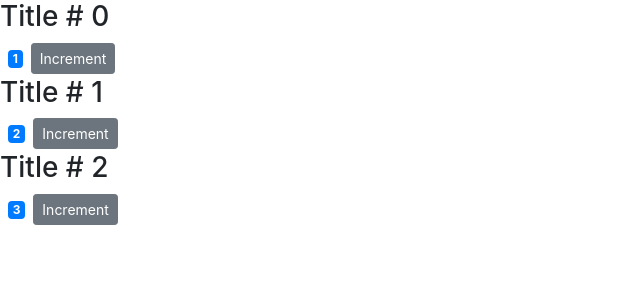
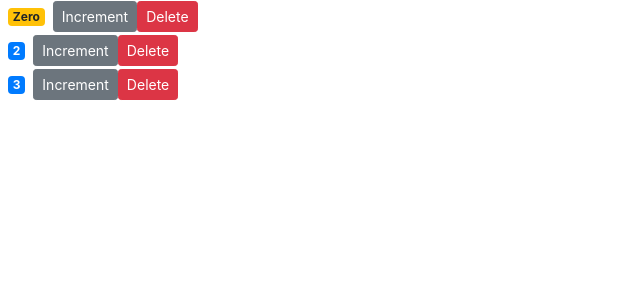
Before and after one commit to asithw/react-counter-app, a React (Create React App) app in the folder counter-app/: page / in a window 1280 px wide. Shown: the top 300 px of the page, without its empty margins (0-640 px from the left). Built offline with nearby package versions, Linux system fonts and the light colour scheme.

Commit message:
raising event and handling events,

```diff
--- a/counter-app/src/components/counter.jsx
+++ b/counter-app/src/components/counter.jsx
@@ -2,22 +2,22 @@ import React, { Component } from "react";
 
 class Counter extends Component {
   state = {
-    count: this.props.value
+    value: this.props.counter.value
   };
 
   handleIncrement = () => {
-    this.setState({ count: this.state.count + 1 });
+    this.setState({ value: this.state.value + 1 });
   };
 
   getBadgeClasses() {
     let classes = "badge m-2 badge-";
-    classes += this.state.count === 0 ? "warning" : "primary";
+    classes += this.state.value === 0 ? "warning" : "primary";
     return classes;
   }
 
   formatCount() {
-    const { count } = this.state;
-    return count === 0 ? "Zero" : count;
+    const { value } = this.state;
+    return value === 0 ? "Zero" : value;
   }
 
   render() {
@@ -25,7 +25,7 @@ class Counter extends Component {
 
     return (
       <div>
-          {this.props.children}
+
         <span className={this.getBadgeClasses()}>{this.formatCount()}</span>
         <button
           onClick={this.handleIncrement}
@@ -33,6 +33,10 @@ class Counter extends Component {
         >
           Increment
         </button>
+
+        <button onClick={() => this.props.onDelete(this.props.counter)} className="btn btn-danger btn-sm">
+          Delete
+        </button>
       </div>
     );
   }
--- a/counter-app/src/components/counters.jsx
+++ b/counter-app/src/components/counters.jsx
@@ -3,19 +3,26 @@ import Counter from "./counter";
 
 class Counters extends Component {
   state = {
-    counters: [
-      { id: 0, value: 1 },
-      { id: 1, value: 2 },
-      { id: 2, value: 3 }
-    ]
+    counters: [{ id: 0, value: 0 }, { id: 1, value: 2 }, { id: 2, value: 3 }]
   };
+
+  handleDelete = (id) => {
+    console.log(id);
+    const counters = this.state.counters.filter(x => x.id !==id);
+    this.setState({counters});
+  }
+
   render() {
     return (
       <div>
         {this.state.counters.map(x => (
-          <Counter key={x.id} value={x.value} selected="true">
-          <h3>Title # {x.id}</h3>
-          </Counter>
+          <Counter
+            key={x.id}
+            counter={x}
+            selected="true"
+            //onDelete={() =>this.handleDelete(x.id)}
+            onDelete={this.handleDelete}
+          />
         ))}
       </div>
     );
```
